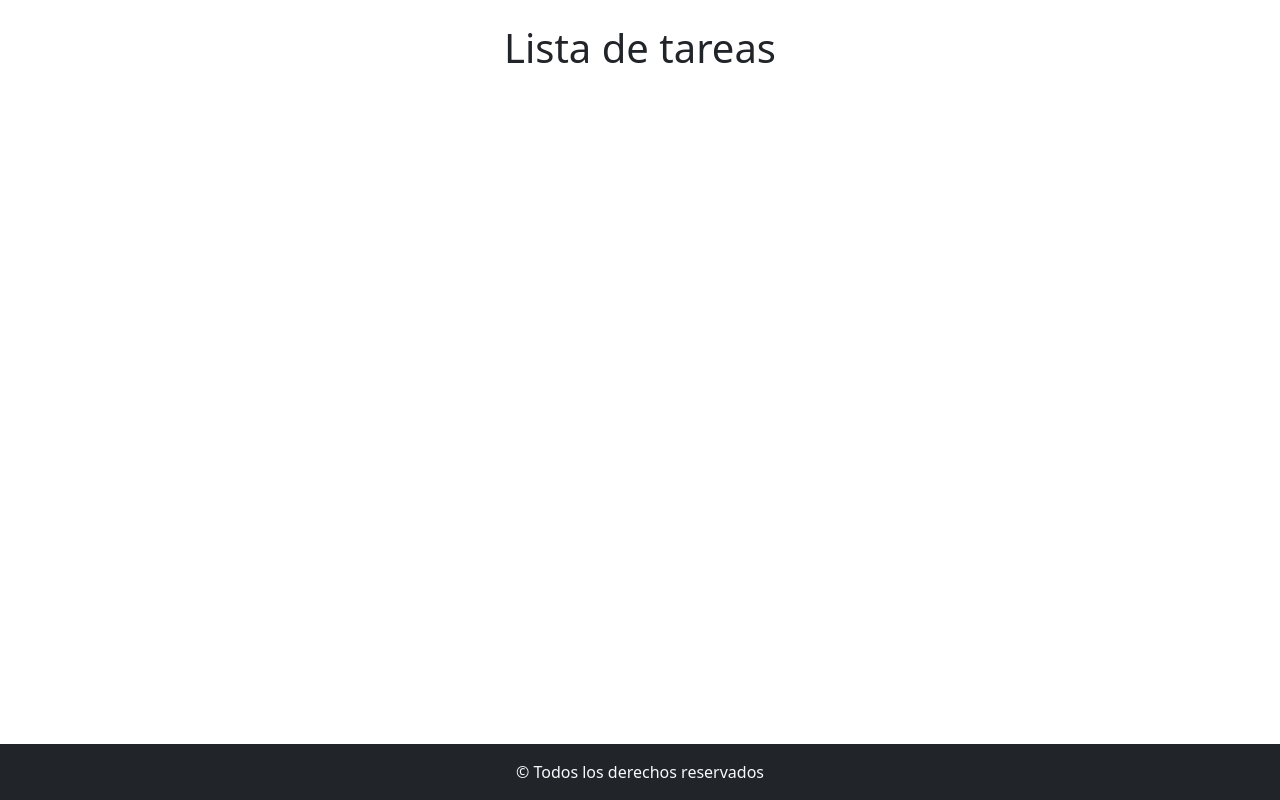
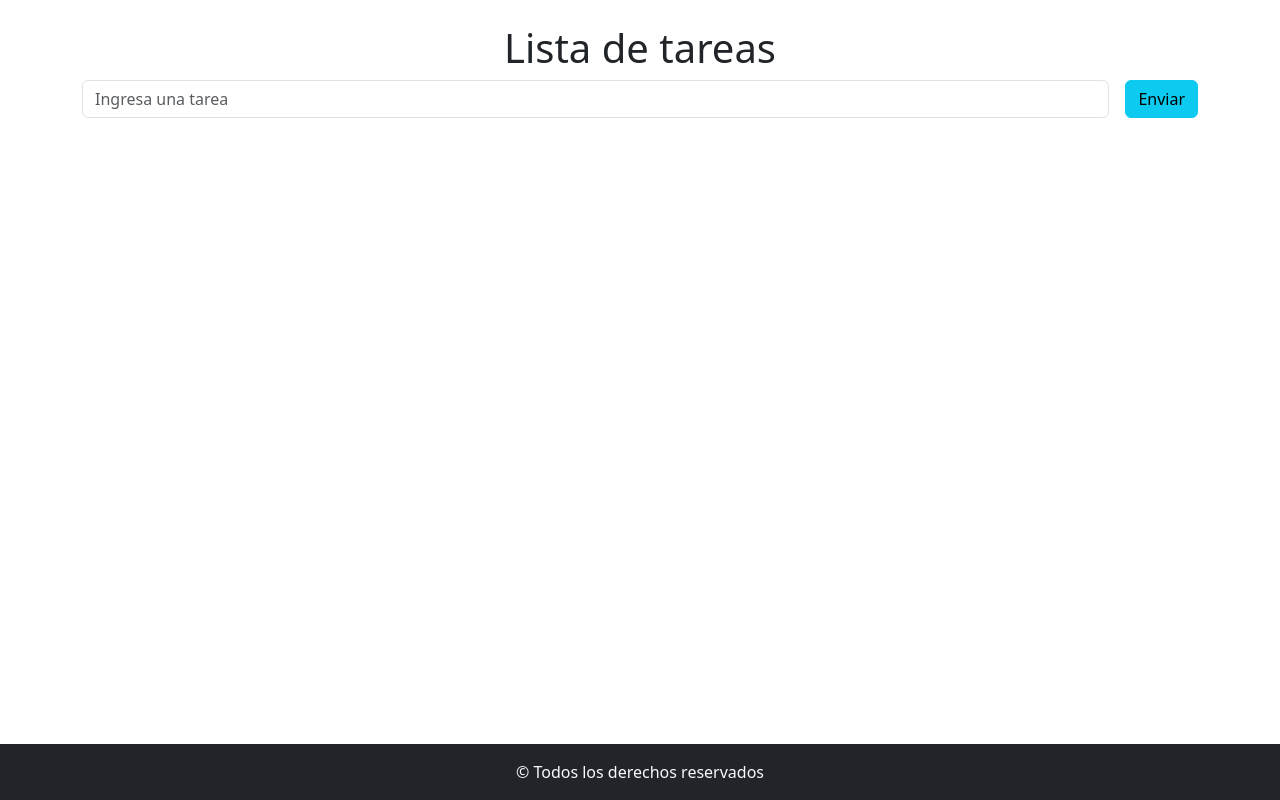
Before and after one commit to hernanortiz1/ejercicio4React, a React (Vite) app: page / in a window 1280 px wide. Built offline with nearby package versions, Linux system fonts and the light colour scheme.

Commit message:
agregue maquetado de componente Formulario

```diff
--- a/src/App.jsx
+++ b/src/App.jsx
@@ -1,10 +1,13 @@
 import "bootstrap/dist/css/bootstrap.min.css";
+import FormularioTarea from "./components/FormularioTarea"
+
 
 function App() {
   return (
     <>
       <main className="container my-4">
         <h1 className="text-center">Lista de tareas</h1>
+        <FormularioTarea/>
       </main>
       <footer className="bg-dark text-light text-center py-3">&copy; Todos los derechos reservados</footer>
     </>
--- a/src/components/FormularioTarea.jsx
+++ b/src/components/FormularioTarea.jsx
@@ -1,9 +1,16 @@
+import {Form, Button} from "react-bootstrap";
+
 const FormularioTarea = () => {
-    return (
-        <div>
-
-        </div>
-    );
+  return (
+    <div>
+      <Form>
+        <Form.Group className="mb-3 d-flex">
+          <Form.Control type="text" placeholder="Ingresa una tarea" />
+        <Button variant="info" className="ms-3">Enviar</Button>
+        </Form.Group>
+      </Form>
+    </div>
+  );
 };
 
 export default FormularioTarea;
```
